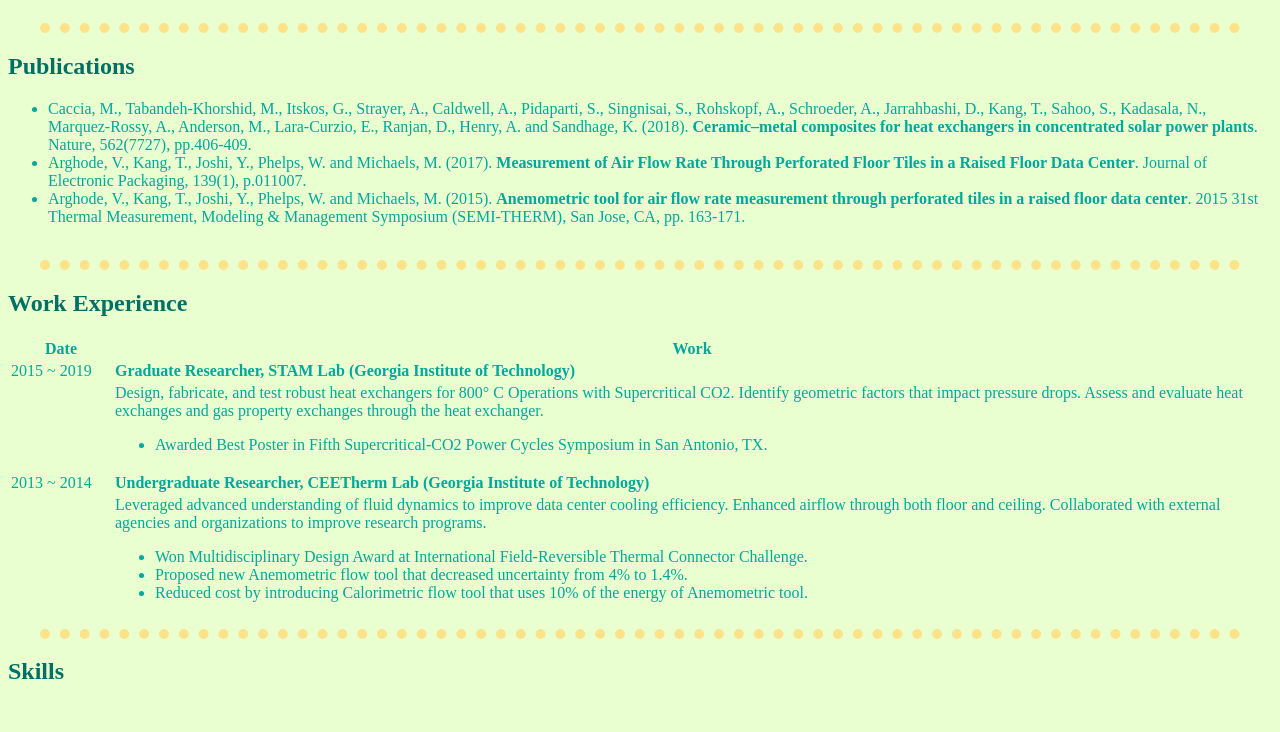
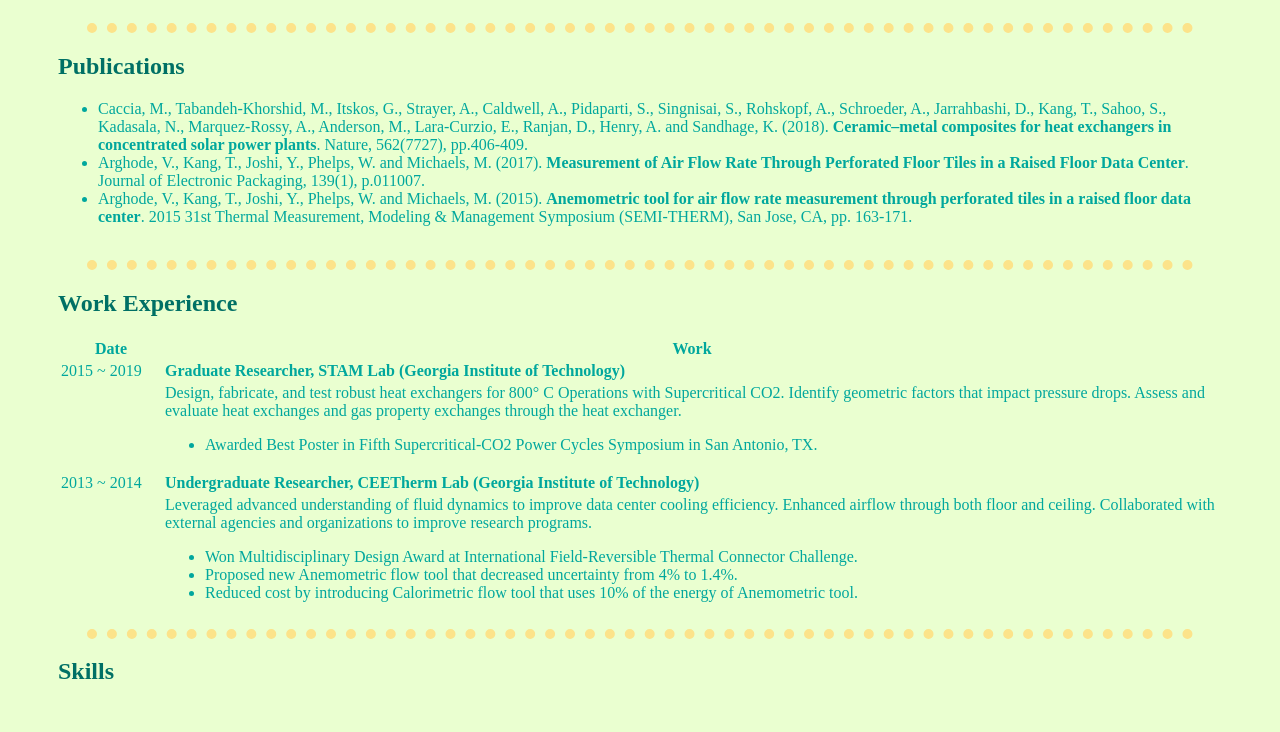
Before and after one commit to taegyu87/cv, a plain HTML site: page index.html in a window 1280 px wide. Shown: the part 257-989 px from the top of the page. Drawn offline with Linux system fonts and the light colour scheme.

Commit message:
Add files via upload

```diff
--- a/css/styles.css
+++ b/css/styles.css
@@ -3,6 +3,8 @@
 body {
   background-color: #eaffd0;
   color: #00a79d;
+  padding-left: 50px;
+  padding-right: 50px;
 }
 hr {
   border-style: none;
@@ -29,6 +31,7 @@ input {
 img:hover {
   border-color: #f5c181;
   border-style: solid;
+  border-width: 15px;
 }
 
 /*******************CLASS SELECTORS************************/
```
